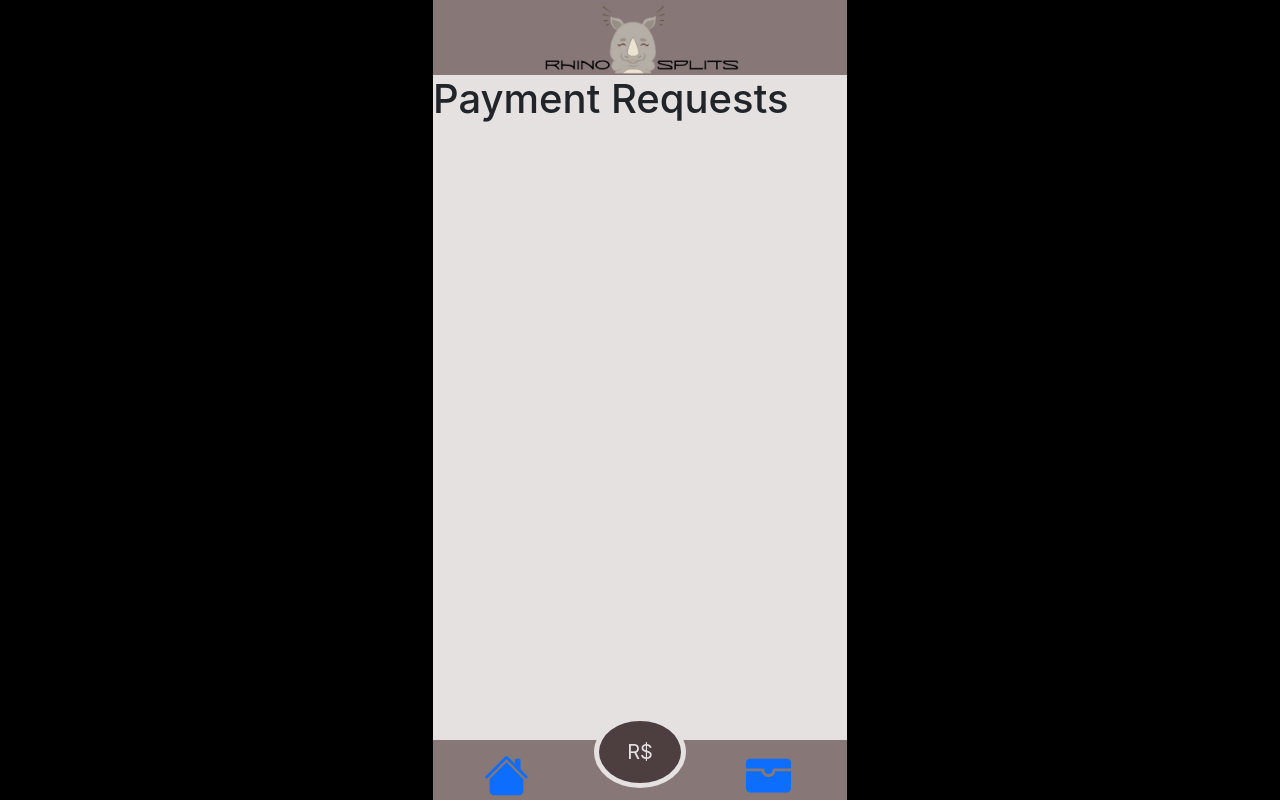
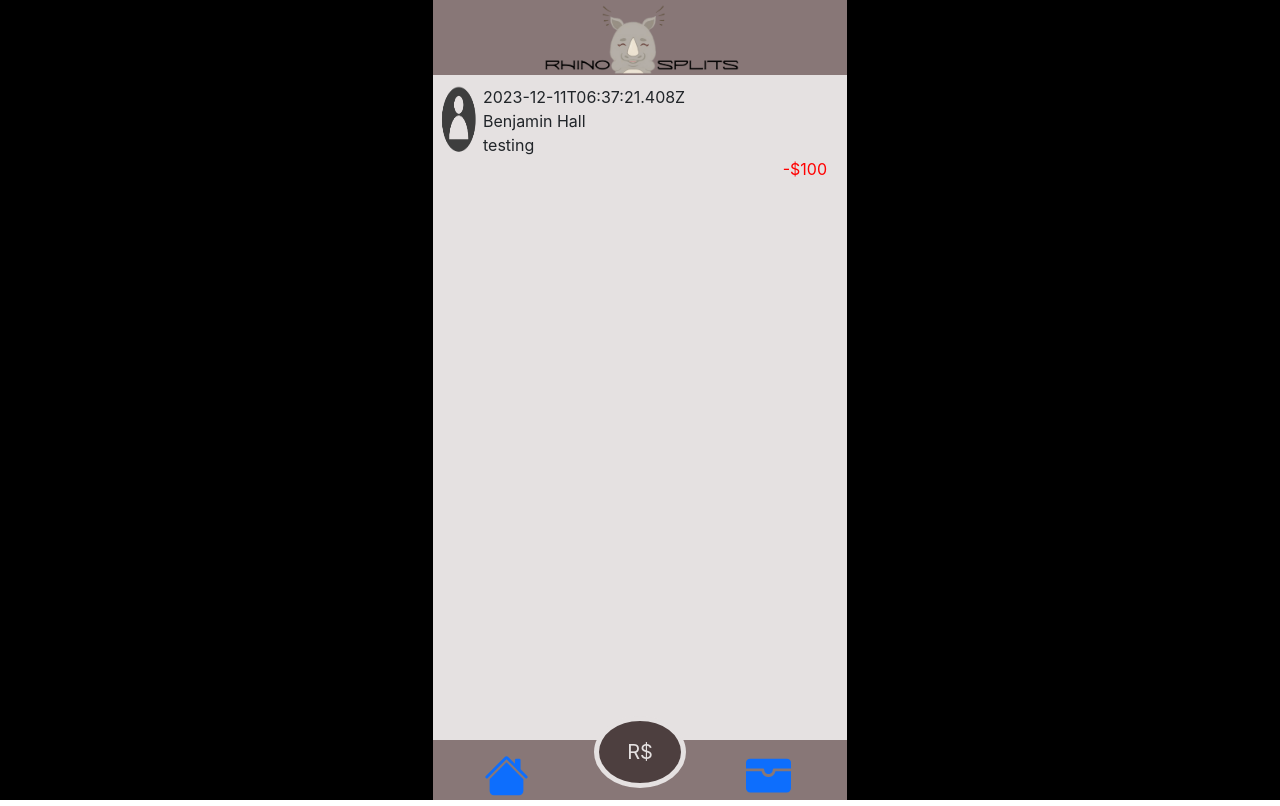
Before and after one commit to toripatricia/rhino-splits, a Next.js app: page /requests in a window 1280 px wide. Built offline with nearby package versions, Linux system fonts and the light colour scheme; data requests are answered from the project's data file.

Commit message:
basic styling, requests page works

```diff
--- a/components/NavBar.js
+++ b/components/NavBar.js
@@ -5,7 +5,9 @@ import Image from 'next/image';
 export default function NavBarAuth() {
   return (
     <div id="top-nav">
-      <Image src={RSnavbrand} alt="logo" height="75px" width="200px" />
+      <div id="logo">
+        <Image src={RSnavbrand} alt="logo" height="75px" width="200px" />
+      </div>
     </div>
   );
 }
--- a/components/friendCard.js
+++ b/components/friendCard.js
@@ -11,7 +11,9 @@ export default function FriendCard(props) {
         <div>{props?.name}</div>
         <div>{props?.username}</div>
       </div>
-      <Link href={`/payments/${props?.id}`}>Pay or Request</Link>
+      <div id="pay-button">
+        <Link href={`/payments/${props?.id}`}>Pay or Request</Link>
+      </div>
     </div>
   );
 }
--- a/components/transactionCard.js
+++ b/components/transactionCard.js
@@ -5,15 +5,19 @@ import userphoto from '../assets/userphoto.png';
 export default function TransactionCard(props) {
   return (
     <div id="transaction-container">
+      <div id="left-side">
         <Image src={userphoto} alt="userphoto" height="45px" width="50px" />
-        <div className="transaction-info">
+        <div id="transaction-info">
           <div>{props?.date}</div>
           <div>{props?.to?.id === 'mainuser' ? props?.from?.name : props?.to?.name}</div>
           <div>{props?.description}</div>
         </div>
-        <div id="transaction-amount">
-          <div className={props.to?.id === 'mainuser' ? 'green' : 'red'}>{props.to?.id === 'mainuser' ? '+' : '-'}{props?.amount}</div>
+      </div>
+      <div id="transaction-amount">
+        <div className={props.to?.id === 'mainuser' ? 'green' : 'red'}>
+          {props.to?.id === 'mainuser' ? '+' : '-'}${props?.amount}
         </div>
+      </div>
     </div>
   );
 }
--- a/db.json
+++ b/db.json
@@ -116,7 +116,7 @@
       "id": 0,
       "from": "ac1",
       "to": "mainuser",
-      "amount": "$750",
+      "amount": "750",
       "description": "wifi",
       "date": "11-01-2023",
       "isPaid": true
@@ -125,7 +125,7 @@
       "id": 1,
       "from": "cm6",
       "to": "mainuser",
-      "amount": "$12.18",
+      "amount": "12.18",
       "description": "lunch",
       "date": "10-29-2023",
       "isPaid": true
@@ -134,7 +134,7 @@
       "id": 2,
       "from": "mainuser",
       "to": "bh5",
-      "amount": "$65.27",
+      "amount": "65.27",
       "description": "groceries",
       "date": "10-24-2023",
       "isPaid": true
@@ -143,16 +143,16 @@
       "id": 3,
       "from": "mainuser",
       "to": "lg12",
-      "amount": "$175",
+      "amount": "175",
       "description": "photo session 10/24",
       "date": "10-24-23",
       "isPaid": true
     },
     {
       "id": 4,
-      "from": "aw5",
+      "from": "aw4",
       "to": "mainuser",
-      "amount": "$45.62",
+      "amount": "45.62",
       "description": "maincure",
       "date": "10-15-23",
       "isPaid": true
@@ -161,7 +161,7 @@
       "id": 5,
       "from": "wc21",
       "to": "mainuser",
-      "amount": "$85",
+      "amount": "85",
       "description": "babysitting 10-10",
       "date": "10-10-23",
       "isPaid": true
@@ -170,72 +170,18 @@
       "id": 6,
       "from": "mainuser",
       "to": "im10",
-      "amount": "$25.82",
+      "amount": "25.82",
       "description": "drinks",
       "date": "10-05-23",
       "isPaid": true
     },
     {
-      "id": 7421,
+      "id": 2535,
       "from": "mainuser",
-      "to": "ac1",
+      "to": "bh5",
       "amount": "100",
-      "description": "wifi",
-      "date": "2023-12-10T00:28:37.598Z",
-      "isPaid": true
-    },
-    {
-      "id": 4904,
-      "from": "mainuser",
-      "to": "ac1",
-      "amount": "100",
-      "description": "wifi",
-      "date": "2023-12-10T00:32:46.197Z",
-      "isPaid": true
-    },
-    {
-      "id": 1945,
-      "from": "mainuser",
-      "to": "ac1",
-      "amount": "100",
-      "description": "wifi",
-      "date": "2023-12-10T00:32:47.745Z",
-      "isPaid": true
-    },
-    {
-      "id": 1612,
-      "from": "mainuser",
-      "to": "ac1",
-      "amount": "100",
-      "description": "wifi",
-      "date": "2023-12-10T00:32:47.913Z",
-      "isPaid": true
-    },
-    {
-      "id": 8989,
-      "from": "mainuser",
-      "to": "ac1",
-      "amount": "100",
-      "description": "wifi",
-      "date": "2023-12-10T00:34:41.288Z",
-      "isPaid": false
-    },
-    {
-      "id": 7192,
-      "from": "mainuser",
-      "to": "ac1",
-      "amount": "55",
-      "description": "drinks",
-      "date": "2023-12-10T00:37:56.309Z",
-      "isPaid": true
-    },
-    {
-      "id": 5516,
-      "from": "mainuser",
-      "to": "ac1",
-      "amount": "600",
-      "description": "mortgage",
-      "date": "2023-12-10T00:41:27.466Z",
+      "description": "testing",
+      "date": "2023-12-11T06:37:21.408Z",
       "isPaid": false
     }
   ]
--- a/pages/history.js
+++ b/pages/history.js
@@ -4,7 +4,9 @@ import Loading from '../components/Loading';
 import TransactionCard from '../components/transactionCard';
 
 function combineTransactionsWithUsers(users, transactions) {
-  const combinedTransactions = transactions.map((transaction) => {
+  const combinedTransactions = transactions
+    .filter((transaction) => transaction.isPaid)
+    .map((transaction) => {
       const fromUser = users.find((user) => user.id === transaction.from);
       const toUser = users.find((user) => user.id === transaction.to);
 
@@ -28,7 +30,6 @@ export default function TransactionHistory() {
         const { data: fetchedTransactions } = await httpClient.get('/transactions');
         const { data: fetchedUsers } = await httpClient.get('/users');
         const combined = combineTransactionsWithUsers(fetchedUsers, fetchedTransactions);
-        console.log(combined);
         setTransactions(combined);
       } catch (error) {
         console.error('failed to fetch', error);
--- a/pages/payments/[id].js
+++ b/pages/payments/[id].js
@@ -64,10 +64,12 @@ export default function Payments() {
           </Button>
         </Modal.Footer>
       </Modal>
-      <p>Post: {user.name}</p>
+      <div id="recipient">
+        <p>To: {user.name}</p>
+      </div>
       <div id="total">${total}</div>
       <div id="payment-description">
-        <Form.Control value={descriptionValue} onChange={(event) => setDescriptionValue(event.target.value)} type="text" placeholder="Normal text" />
+        <Form.Control value={descriptionValue} onChange={(event) => setDescriptionValue(event.target.value)} type="text" placeholder="What's it for?" />
       </div>
       <div id="payment-buttons">
         <button
--- a/pages/requests.js
+++ b/pages/requests.js
@@ -1,3 +1,52 @@
-export default function PaymentRequests() {
-  return <h1>Payment Requests</h1>;
+import React, { useEffect, useState } from 'react';
+import httpClient from '../api/httpClient';
+import Loading from '../components/Loading';
+import TransactionCard from '../components/transactionCard';
+
+function combineTransactionsWithUsers(users, transactions) {
+  const combinedTransactions = transactions
+    .filter((transaction) => !transaction.isPaid)
+    .map((transaction) => {
+      const fromUser = users.find((user) => user.id === transaction.from);
+      const toUser = users.find((user) => user.id === transaction.to);
+
+      return {
+        ...transaction,
+        from: fromUser,
+        to: toUser,
+      };
+    });
+
+  return combinedTransactions;
 }
+
+export default function TransactionHistory() {
+  const [transactions, setTransactions] = useState([]);
+
+  const [isLoading, setIsLoading] = useState(true);
+  useEffect(() => {
+    const getTransactions = async () => {
+      try {
+        const { data: fetchedTransactions } = await httpClient.get('/transactions');
+        const { data: fetchedUsers } = await httpClient.get('/users');
+        const combined = combineTransactionsWithUsers(fetchedUsers, fetchedTransactions);
+        setTransactions(combined);
+      } catch (error) {
+        console.error('failed to fetch', error);
+      } finally {
+        setIsLoading(false);
+      }
+    };
+    getTransactions();
+  }, []);
+
+  if (isLoading) return <Loading />;
+
+  return (
+    <div>
+      {transactions.map((transaction) => (
+        <TransactionCard key={transaction.id} date={transaction.date} from={transaction.from} to={transaction.to} description={transaction.description} amount={transaction.amount} />
+      ))}
+    </div>
+  );
+}
--- a/styles/globals.css
+++ b/styles/globals.css
@@ -85,6 +85,10 @@ a {
   border-color: #5c7684;
 }
 
+#pay-button {
+  border: 50px;
+}
+
 #history-button {
   margin: 5px;
   background-color: #5c7684;
@@ -109,13 +113,19 @@ a {
 }
 
 #transaction-container {
+  padding-top: 10px;
+}
+
+#left-side {
   display: flex;
   flex-direction: row;
-  justify-content: space-between;
+  justify-content: flex-start;
 }
 
 #transaction-amount {
-  padding-left: 20px;
+  display: flex;
+  justify-content: flex-end;
+  padding-right: 20px;
 }
 
 .green {
@@ -125,3 +135,29 @@ a {
 .red {
   color: red;
 }
+
+#calculator {
+  display: grid;
+  grid-template-columns: 8rem 8rem 8rem;
+  grid-gap: 1rem;
+  grid-auto-flow: row;
+  padding-top: 100px;
+}
+
+#payment-buttons {
+  display: flex;
+  justify-content: center;
+  padding-top: 15px;
+}
+
+#recipient {
+  display: flex;
+  justify-content: center;
+  padding-bottom: 40px;
+}
+
+#total {
+  display: flex;
+  justify-content: center;
+  font-size: 30px;
+}
```
Also changed, not shown: pages/settings.js (+5 -2 lines). Lines whose indentation alone changed are shown as unchanged.
